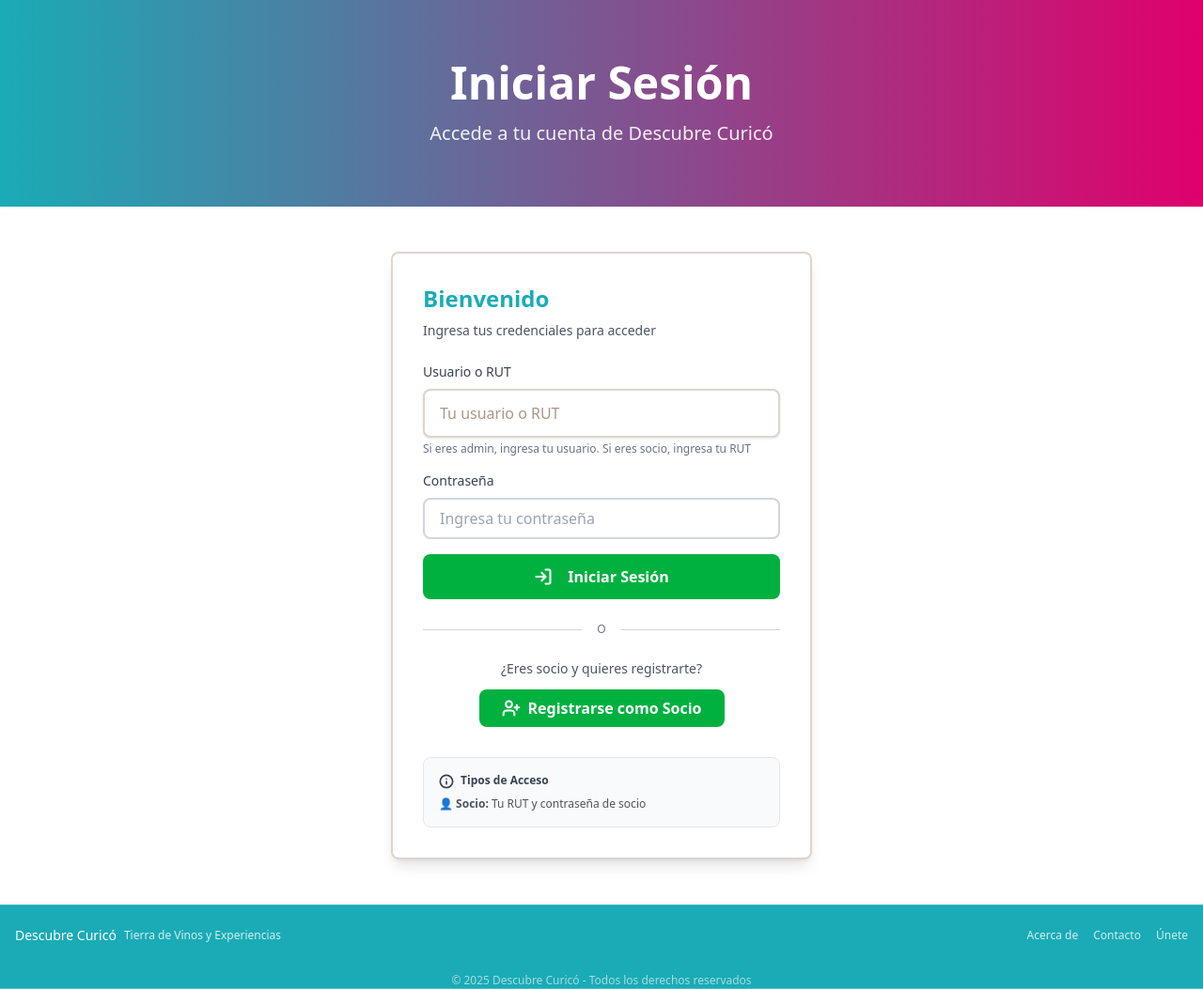
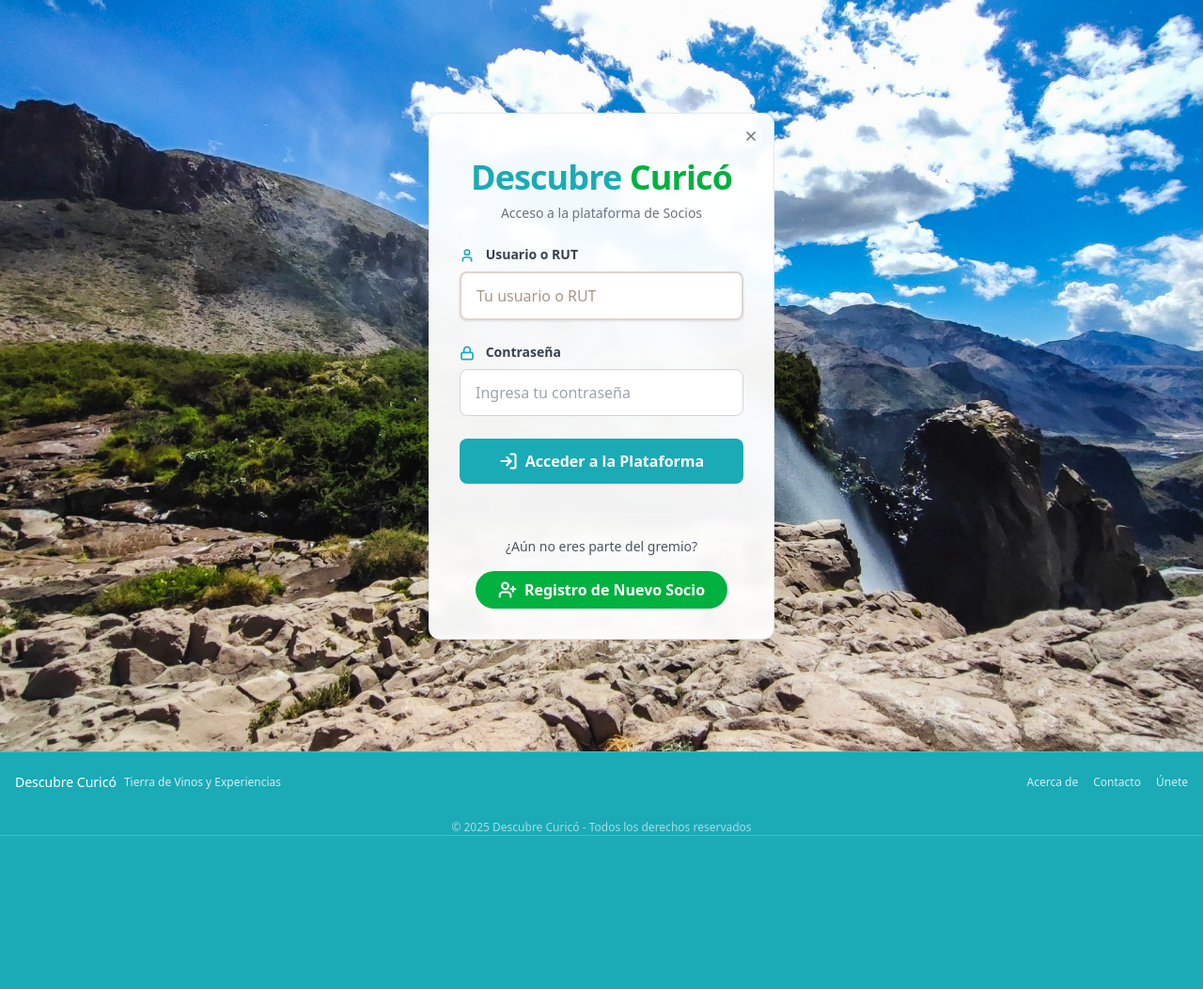
Before and after one commit to LucasMoya18/descubrecurico, a Django app: template applogin/templates/applogin/iniciar.html in a window 1280 px wide. Shown: the part 168-1221 px from the top of the page at 94% size. After the commit the page ends 1058 px from the top, so only its background shows below. Run offline with Django 3.2, Linux system fonts and the light colour scheme; the template is opened without the code that fills it, so the values that code supplies are empty; some libraries are stand-ins or nearby versions.

Commit message:
Front-Login

```diff
--- a/applogin/templates/applogin/iniciar.html
+++ b/applogin/templates/applogin/iniciar.html
@@ -4,103 +4,77 @@
 {% block title %}Iniciar Sesión - Descubre Curicó{% endblock %}
 
 {% block content %}
-<!-- Incluir CSS personalizado -->
 <link rel="stylesheet" href="{% static 'css/crear_socio.css' %}">
 
-<!-- Hero Section -->
-<section class="bg-gradient-to-r from-burgundy-reserve to-grape-purple text-white py-16">
-    <div class="container mx-auto px-4 text-center">
-        <h1 class="text-4xl md:text-5xl font-bold mb-4">Iniciar Sesión</h1>
-        <p class="text-xl text-white/90 max-w-2xl mx-auto">
-            Accede a tu cuenta de Descubre Curicó
-        </p>
+<div class="min-h-screen flex items-center justify-center bg-gray-100 bg-cover bg-center bg-no-repeat transition duration-500 login-background-animated bg-[url('{% static 'imagenes/fondo_login.jpg' %}')]">
+
+    <div class="relative w-full max-w-md mx-auto p-6 md:p-10 animate-fadeInUp">
+
+        <div class="bg-white/95 backdrop-blur-sm border border-gray-200 rounded-xl transition duration-300">
+
+            <div class="p-8 relative">
+
+                <div class="absolute top-3 right-3 z-10">
+                    <a href="{% url 'home' %}" class="block text-gray-500 hover:text-white transition duration-300 bg-white/50 hover:bg-[#FF8C00] p-1 rounded-full">
+                        <i data-lucide="x" class="h-4 w-4"></i>
+                    </a>
                 </div>
-</section>
 
-<!-- Formulario de Login -->
-<div class="container mx-auto px-4 py-12">
-    <div class="max-w-md mx-auto">
-        <div class="p-8 bg-white border-2 border-barrel-brown/20 rounded-lg shadow-lg">
+                <div class="text-center mb-6 pt-4">
+                    <h1 class="text-4xl font-extrabold text-burgundy-reserve tracking-tight">
+                        Descubre <span class="text-vine-green">Curicó</span>
+                    </h1>
+                    <p class="text-sm text-gray-500 mt-2">Acceso a la plataforma de Socios</p>
+                </div>
 
-            <!-- Mensajes de Error -->
                 {% if mensaje %}
-                <div class="alert alert-error mb-6" role="alert">
+                    <div class="alert bg-red-100 border-l-4 border-red-500 text-red-700 p-4 mb-6 transition duration-300 animate-slideDown" role="alert">
                         <div class="flex items-center gap-2">
-                        <i data-lucide="alert-circle" class="h-5 w-5"></i>
+                            <i data-lucide="alert-triangle" class="h-5 w-5 text-red-600"></i>
                             <span>{{ mensaje }}</span>
                         </div>
                     </div>
                 {% endif %}
 
-            <!-- Título del formulario -->
-            <h2 class="text-2xl font-bold text-burgundy-reserve mb-2">Bienvenido</h2>
-            <p class="text-sm text-gray-600 mb-6">Ingresa tus credenciales para acceder</p>
-
-            <!-- Formulario -->
-            <form method="POST" class="space-y-4">
+                <form method="POST" class="space-y-6">
                     {% csrf_token %}
 
-                <!-- Campo Username/RUT -->
                     <div>
-                    <label for="id_username" class="block text-sm font-medium text-gray-700 mb-2">
-                        Usuario o RUT
+                        <label for="id_username" class="block text-sm font-semibold text-gray-700 mb-2">
+                            <i data-lucide="user" class="h-4 w-4 inline mr-2 text-burgundy-reserve"></i> Usuario o RUT
                         </label>
-                    <input type="text" id="id_username" name="username" class="w-full px-4 py-2 border-2 border-gray-300 rounded-lg focus:outline-none focus:border-burgundy-reserve focus:ring-2 focus:ring-burgundy-reserve/20"
+                        <input type="text" id="id_username" name="username"
+                            class="w-full px-4 py-3 border border-gray-300 rounded-lg focus:outline-none focus:border-vine-green focus:ring-2 focus:ring-vine-green/30 transition duration-300"
                             placeholder="Tu usuario o RUT" required>
-                    <p class="text-xs text-gray-500 mt-1">Si eres admin, ingresa tu usuario. Si eres socio, ingresa tu RUT</p>
                     </div>
 
-                <!-- Campo Password -->
                     <div>
-                    <label for="id_password" class="block text-sm font-medium text-gray-700 mb-2">
-                        Contraseña
+                        <label for="id_password" class="block text-sm font-semibold text-gray-700 mb-2">
+                            <i data-lucide="lock" class="h-4 w-4 inline mr-2 text-burgundy-reserve"></i> Contraseña
                         </label>
-                    <input type="password" id="id_password" name="password" class="w-full px-4 py-2 border-2 border-gray-300 rounded-lg focus:outline-none focus:border-burgundy-reserve focus:ring-2 focus:ring-burgundy-reserve/20"
+                        <input type="password" id="id_password" name="password"
+                            class="w-full px-4 py-3 border border-gray-300 rounded-lg focus:outline-none focus:border-vine-green focus:ring-2 focus:ring-vine-green/30 transition duration-300"
                             placeholder="Ingresa tu contraseña" required>
                     </div>
 
-                <!-- Botón Iniciar Sesión -->
-                <button type="submit" class="w-full btn-primary py-3 rounded-lg font-semibold mt-6">
-                    <i data-lucide="log-in" class="h-5 w-5 inline mr-2"></i>
-                    Iniciar Sesión
+                    <button type="submit" class="w-full bg-burgundy-reserve text-white py-3 rounded-lg font-bold hover:bg-[#FF8C00] transition duration-300 transform hover:scale-[1.01] flex items-center justify-center gap-2">
+                        <i data-lucide="log-in" class="h-5 w-5"></i>
+                        <span>Acceder a la Plataforma</span>
                     </button>
                 </form>
 
-            <!-- Separador -->
-            <div class="flex items-center gap-4 my-6">
-                <div class="flex-1 border-t border-gray-300"></div>
-                <span class="text-xs text-gray-500">O</span>
-                <div class="flex-1 border-t border-gray-300"></div>
-            </div>
-
-
-
-            <!-- Enlace a Registro de Socio -->
-            <div class="text-center mt-3">
-                <p class="text-sm text-gray-600 mb-3">
-                    ¿Eres socio y quieres registrarte?
-                </p>
-                <a href="{% url 'appsocios:crear_socio' %}" class="inline-flex items-center gap-2 px-6 py-2 bg-vine-green text-white font-semibold rounded-lg hover:bg-[#009030] transition">
+                <div class="text-center mt-8 pt-6 border-t border-gray-100">
+                    <p class="text-sm text-gray-600 mb-4">¿Aún no eres parte del gremio?</p>
+                    <a href="{% url 'appsocios:crear_socio' %}" class="inline-flex items-center gap-2 px-6 py-2 bg-vine-green text-white font-semibold rounded-full hover:bg-[#FF8C00] transition duration-300 transform hover:translate-y-[-2px]">
                         <i data-lucide="user-plus" class="h-5 w-5"></i>
-                    Registrarse como Socio
+                        Registro de Nuevo Socio
                     </a>
                 </div>
-
-            <!-- Información adicional -->
-            <div class="mt-8 p-4 bg-gray-50 rounded-lg border border-gray-200">
-                <p class="text-xs text-gray-700 font-semibold mb-2">
-                    <i data-lucide="info" class="h-4 w-4 inline mr-1"></i>
-                    Tipos de Acceso
-                </p>
-                <ul class="text-xs text-gray-600 space-y-2">
-                    <li><strong>👤 Socio:</strong> Tu RUT y contraseña de socio</li>
-                </ul>
             </div>
         </div>
     </div>
 </div>
 
-<!-- Script de Lucide Icons -->
 <script src="https://unpkg.com/lucide@latest"></script>
 <script>
     lucide.createIcons();
```
Also changed, not shown: appadmincontenido/static/imagenes/fondo_login.jpg (added). Lines whose indentation alone changed are shown as unchanged.
